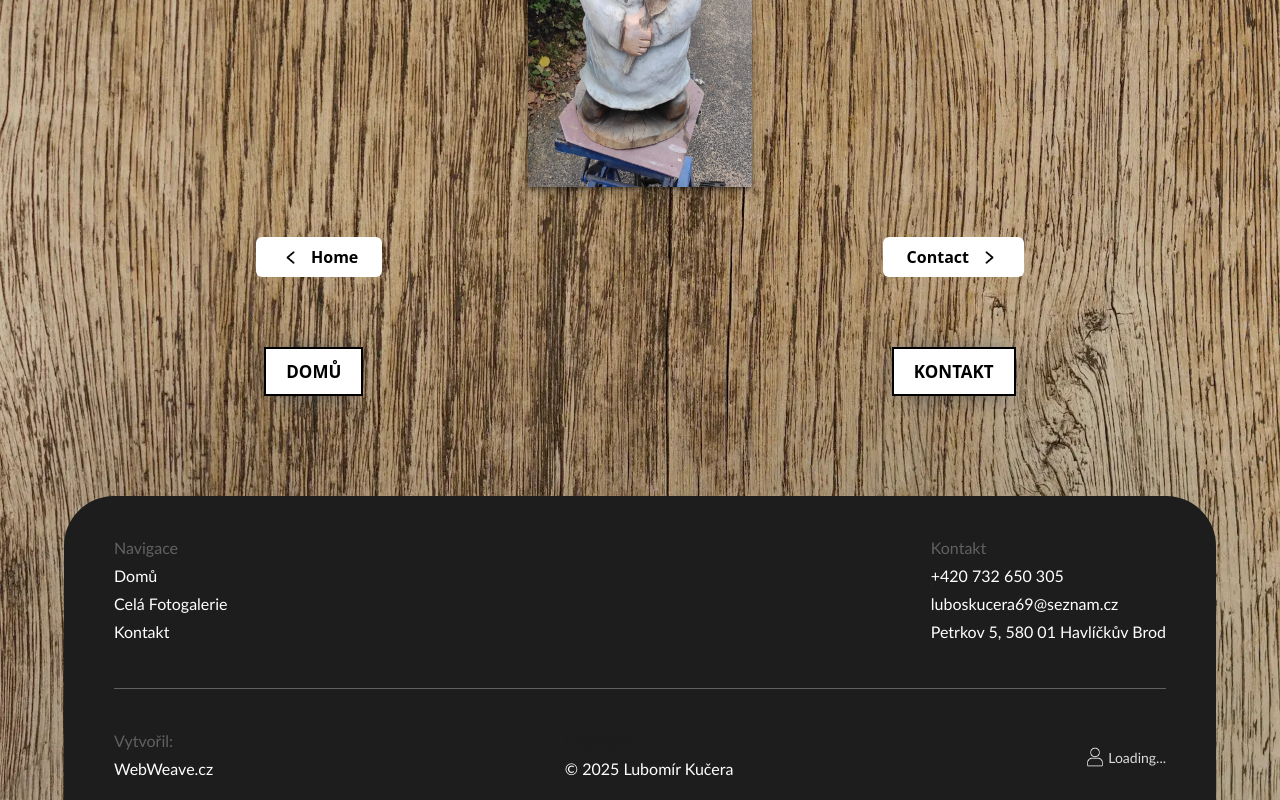
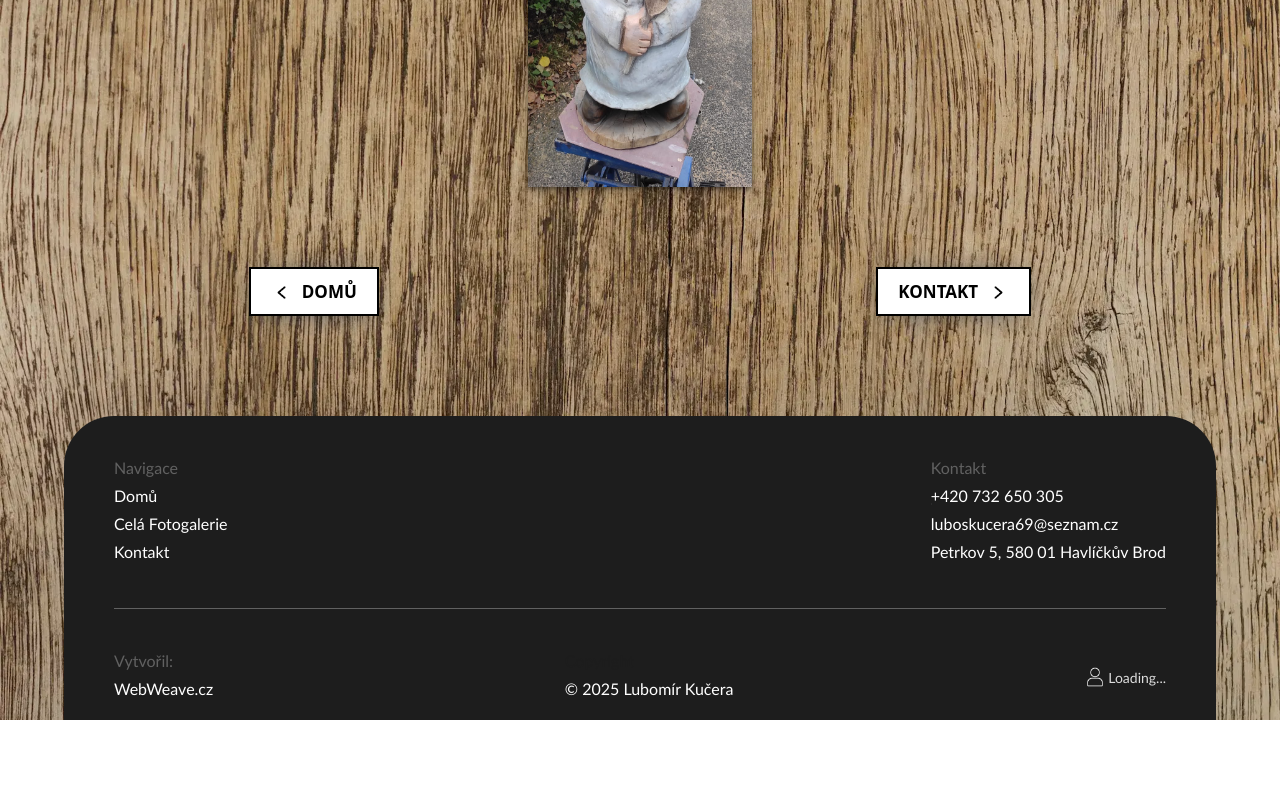
Before and after one commit to Flamchu/lubomirkucera, a React (Vite) app: page /galerie in a window 1280 px wide. Shown: the part 5141-5941 px from the top of the page. After the commit the page ends 5861 px from the top, so only its background shows below. Built offline with nearby package versions, Linux system fonts and the light colour scheme.

Commit message:
buttons update

```diff
--- a/src/components/Gallery.tsx
+++ b/src/components/Gallery.tsx
@@ -32,12 +32,8 @@ import image28 from "../assets/images/28.jpg";
 import image29 from "../assets/images/29.jpg";
 import image30 from "../assets/images/30.jpg";
 import image31 from "../assets/images/31.jpg";
-import previous from "../assets/previous.png";
-import next from "../assets/next.png";
-import { useScrollToTopAndNavigate } from "../hooks/scrollToTopAndNavigate";
 
 const Gallery: React.FC = () => {
-	const scrollToTopAndNavigate = useScrollToTopAndNavigate();
 	return (
 		<div className="gallery">
 			<div className="gallery-flex">
@@ -79,19 +75,6 @@ const Gallery: React.FC = () => {
 					<FullscreenImage src={image11} alt="Description of image 11" />
 				</div>
 			</div>
-			<div className="buttons-wrapper">
-				<div className="gallery-buttons">
-					<button className="button home" onClick={() => scrollToTopAndNavigate("/")}>
-						<img id="previous" src={previous} />
-						Home
-					</button>
-
-					<button className="button contact" onClick={() => scrollToTopAndNavigate("/kontakt")}>
-						Contact
-						<img id="next" src={next} />
-					</button>
-				</div>
-			</div>
 		</div>
 	);
 };
--- a/src/pages/Galerie.tsx
+++ b/src/pages/Galerie.tsx
@@ -5,6 +5,8 @@ import { useScrollToTopAndNavigate } from "../hooks/scrollToTopAndNavigate";
 import "../scss/components/gallery.scss";
 import Footer from "../components/Footer";
 import { Helmet } from "react-helmet-async";
+import previous from "../assets/previous.png";
+import next from "../assets/next.png";
 
 const Galerie: React.FC = () => {
 	const scrollToTopAndNavigate = useScrollToTopAndNavigate();
@@ -33,11 +35,13 @@ const Galerie: React.FC = () => {
 				</svg>
 			</button>
 			<div className="btn-holder">
-			<button className="btn" onClick={() => scrollToTopAndNavigate("/galerie")}>
+				<button className="btn" onClick={() => scrollToTopAndNavigate("/")}>
+					<img id="previous" src={previous} />
 					Domů
 				</button>
 				<button className="btn" onClick={() => scrollToTopAndNavigate("/galerie")}>
 					Kontakt
+					<img id="next" src={next} />
 				</button>
 			</div>
 			<Footer />
--- a/src/scss/components/gallery-component.scss
+++ b/src/scss/components/gallery-component.scss
@@ -30,9 +30,7 @@
 }
 
 .button {
-	display: flex;
-	justify-content: space-around;
-	align-items: center;
+
 	padding: 0.5rem 1.5rem;
 	color: rgb(0, 0, 0);
 	border-radius: 0.375rem;
--- a/src/scss/components/gallery.scss
+++ b/src/scss/components/gallery.scss
@@ -39,3 +39,23 @@
 		}
 	}
 }
+
+.btn {
+	display: flex;
+	justify-content: space-around;
+	align-items: center;
+
+	img {
+		margin-top: 2px;
+		width: auto;
+		height: 21px;
+	}
+
+	#next {
+		margin-left: 10px;
+	}
+
+	#previous {
+		margin-right: 10px;
+	}
+}
```
